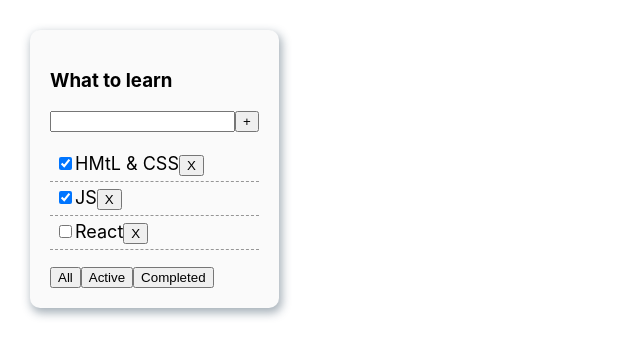
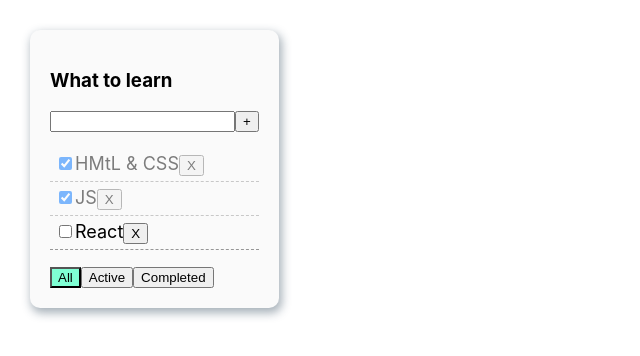
Before and after one commit to 7lad48/toDoList, a React (Create React App) app: page / in a window 1280 px wide. Shown: the top 356 px of the page, without its empty margins (0-640 px from the left). Built offline with nearby package versions, Linux system fonts and the light colour scheme.

Commit message:
todolist lesson 4 end

```diff
--- a/src/App.css
+++ b/src/App.css
@@ -30,5 +30,19 @@
 .todolist:hover{
   background-color: #f8f8f8;
   box-shadow: 2px 4px 8px 1px rgba(48, 82, 115, 0.25);
-  transform: scale(0.995);
+  transform: scale(0.998);
 }
+.error {
+  border: red 1px solid;
+  outline: none;
+}
+
+.error-message {
+  color: red;
+}
+.active-filter {
+  background-color: aquamarine;
+}
+.is-done {
+  opacity: 0.5;
+}
--- a/src/App.tsx
+++ b/src/App.tsx
@@ -25,13 +25,7 @@ function App(): JSX.Element {
         setTasks(newTasks);
     }
     const changeTaskStatus = (taskId: string, isDone: boolean) => {
-        const changedTasks: TaskType[] = tasks.map((task) => {
-            if(task.id === taskId){
-                task.isDone = isDone
-            }
-            return task;
-        });
-        setTasks(changedTasks);
+        setTasks(tasks.map(task => task.id === taskId ? {...task, isDone} : task))
     }
     const getFilteredTasks = (task: Array<TaskType>, filter: FilterValuesType): Array<TaskType> => {
         if(filter === 'active'){
@@ -50,6 +44,7 @@ function App(): JSX.Element {
                 changeFilter={OnChangeFilter}
                 addTask={addTask}
                 changeTaskStatus={changeTaskStatus}
+                filter={filter}
             />
         </div>
     );
--- a/src/components/TodoList/TodoList.tsx
+++ b/src/components/TodoList/TodoList.tsx
@@ -8,6 +8,7 @@ type TodoListPropsType = {
     changeFilter: (filter: FilterValuesType) => void
     addTask: (title: string) => void
     changeTaskStatus: (taskId: string, isDone: boolean) => void
+    filter: FilterValuesType
 }
 export type TaskType = {
     id: string
@@ -22,58 +23,60 @@ const TodoList: React.FC<TodoListPropsType> = ({
                                                    changeFilter,
                                                    addTask,
                                                    changeTaskStatus,
+                                                   filter,
                                                }) => {
     const tasksList = tasks.map((el) => {
-        const removeButtonHandler = () => {
-            removeTask(el.id)
-        }
+        const removeButtonHandler = () => removeTask(el.id);
         const onChangeCheckbox = (e: ChangeEvent<HTMLInputElement>) => {
             const changedCheckboxStatus = e.currentTarget.checked;
-            changeTaskStatus(el.id, changedCheckboxStatus)
+            changeTaskStatus(el.id, changedCheckboxStatus);
         }
-        return <li key={el.id}>
+        return <li key={el.id} className={el.isDone ? 'is-done' : ''}>
             <input type="checkbox" checked={el.isDone} onChange={onChangeCheckbox}/>
             <span>{el.title}</span>
             <button onClick={removeButtonHandler}>X</button>
         </li>
     })
     const [title, setTitle] = useState('');
+    const [error, setError] = useState<string | null>(null);
     const addTaskButtonHandler = () => {
         if (title.trim()) {
-            addTask(title.trim());
+            addTask(title);
             setTitle('');
+        } else {
+            setError('Введите название');
         }
     }
     const onChangeHandler = (e: ChangeEvent<HTMLInputElement>) => {
-        setTitle(e.currentTarget.value)
+        setTitle(e.currentTarget.value);
     }
     const onKeyPressHandler = (e: KeyboardEvent<HTMLInputElement>) => { // KeyboardEvent needs to be added import from 'react' manually
-        if (e.key === 'Enter') addTaskButtonHandler()
+        setError(null);
+        if (e.key === 'Enter') addTaskButtonHandler();
     }
-    const setAllTasks = () => {
-        changeFilter('all');
-    }
-    const setActiveTasks = () => {
-        changeFilter('active');
-    }
-    const setCompletedTasks = () => {
-        changeFilter('completed');
-    }
+    const setAllTasks = () => changeFilter('all');
+    const setActiveTasks = () => changeFilter('active');
+    const setCompletedTasks = () => changeFilter('completed');
 
     return (
         <div className="todolist">
             <h3>{listTitle}</h3>
             <div>
-                <input onChange={onChangeHandler} value={title} onKeyDown={onKeyPressHandler}/>
+                <input
+                    onChange={onChangeHandler}
+                    value={title}
+                    onKeyDown={onKeyPressHandler}
+                    className={error ? 'error' : ''}/>
                 <button onClick={addTaskButtonHandler}>+</button>
+                {error && <div className={'error-message'}>{error}</div>}
             </div>
             <ul>
                 {tasksList}
             </ul>
             <div>
-                <button onClick={setAllTasks}>All</button>
-                <button onClick={setActiveTasks}>Active</button>
-                <button onClick={setCompletedTasks}>Completed</button>
+                <button onClick={setAllTasks} className={ filter === 'all' ? 'active-filter' : ''}>All</button>
+                <button onClick={setActiveTasks} className={ filter === 'active' ? 'active-filter' : ''}>Active</button>
+                <button onClick={setCompletedTasks} className={ filter === 'completed' ? 'active-filter' : ''}>Completed</button>
             </div>
         </div>
     );
```
